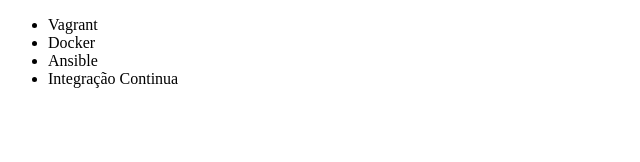
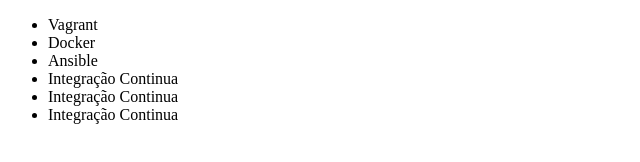
Before and after one commit to leoalmeida99/first-repository, a plain HTML site: page index.html in a window 1280 px wide. Shown: the whole page, without its empty margins (0-640 px from the left). Drawn offline with Linux system fonts and the light colour scheme.

Commit message:
adicionei mais linhas no index.html

```diff
--- a/index.html
+++ b/index.html
@@ -10,6 +10,8 @@
         <li>Docker</li>
         <li>Ansible</li>
         <li>Integração Continua</li>
+        <li>Integração Continua</li>
+        <li>Integração Continua</li>
     </ul>
 </body>
 </html>
```
